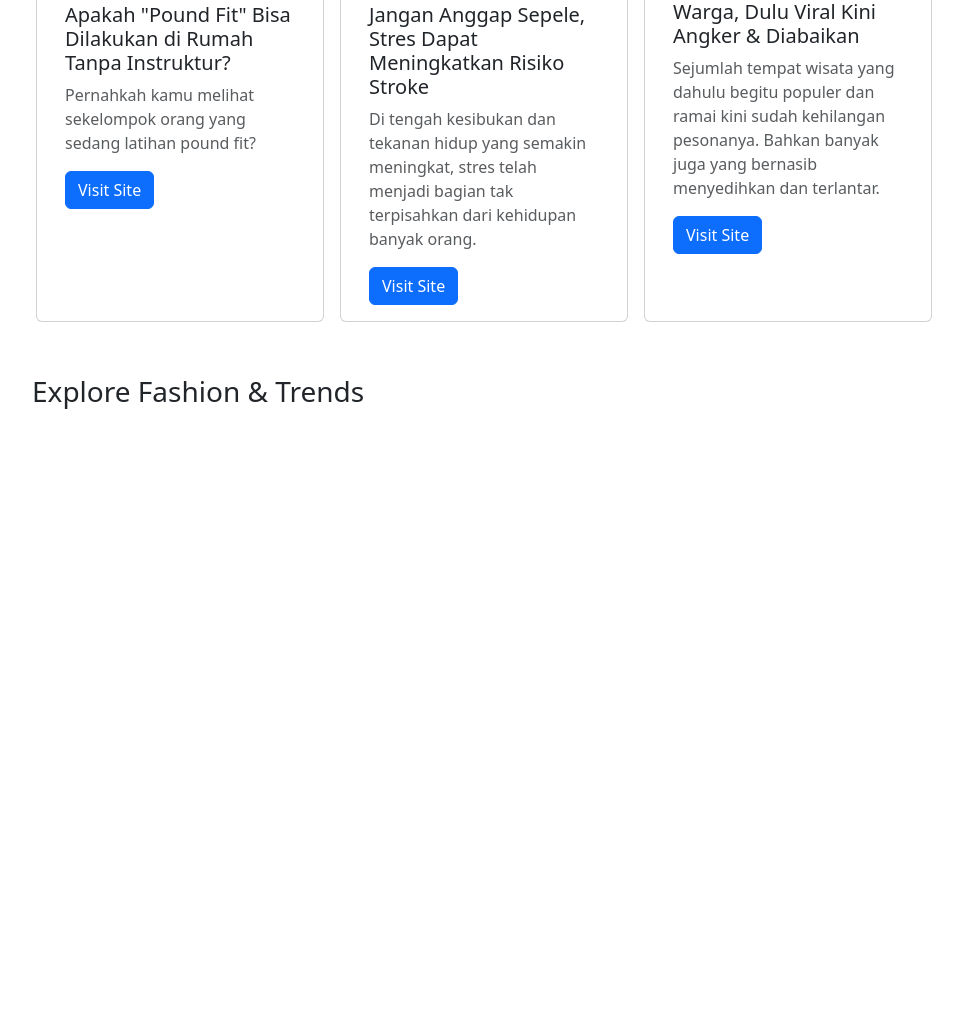
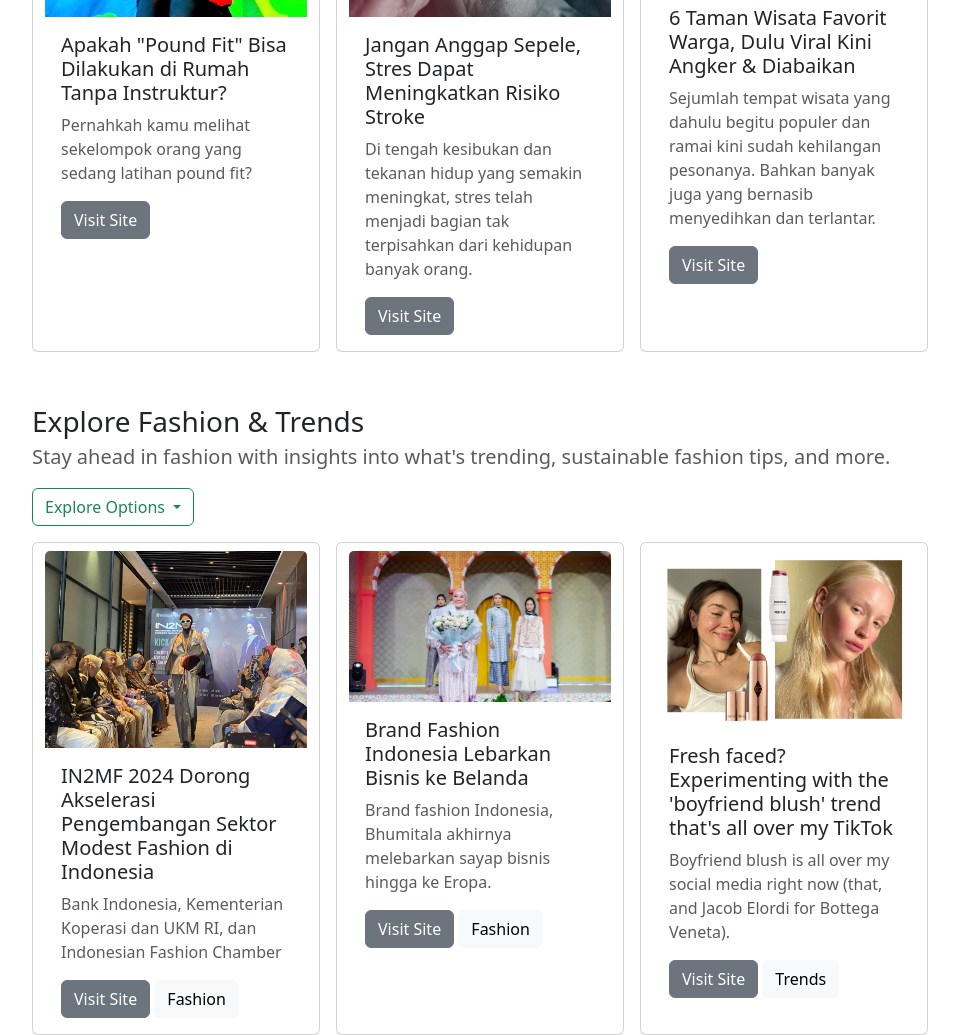
Before and after one commit to axltavideus/tugaspert10, a plain HTML site: page index.html in a window 1280 px wide. Shown: the part 1258-2293 px from the top of the page, without its empty margins (50-1013 px from the left). Before the commit the page ends 1686 px from the top, so only its background shows below. Drawn offline with nearby package versions, Linux system fonts and the light colour scheme.

Commit message:
fashion dan trends section

```diff
--- a/index.html
+++ b/index.html
@@ -77,13 +77,16 @@
     </div>
 
     <div class="container mt-5">
-        <p class="fs-3 mt-4">Latest in Wellness</p>
+        <p class="fs-3 mt-4 mb-0">Latest in Wellness</p>
+        <p class="fs-5 text-body-secondary mt-0">Discover the latest trends in wellness, from meditation techniques to
+            fitness tips that
+            keep you grounded and healthy.</p>
         <form class="d-flex mb-3 lg-xl" role="search">
             <input class="form-control me-2" type="search" placeholder="Search" aria-label="Search">
             <button class="btn btn-outline-success" type="submit">Search</button>
         </form>
 
-        <div class="row grid gap-3 column-gap-3 ms-1">
+        <div class="row grid gap-3 column-gap-3 ms-0">
             <div class="card" style="width: 18rem;"> <!-- Card -->
                 <img src="images/news1.jpeg" class="card-img-top mt-2" alt="...">
                 <div class="card-body">
@@ -91,7 +94,7 @@
                     <p class="card-text text-body-secondary">Pernahkah kamu melihat sekelompok orang yang sedang latihan
                         pound fit?</p>
                     <a href="https://lifestyle.kompas.com/read/2024/10/25/091045120/apakah-pound-fit-bisa-dilakukan-di-rumah-tanpa-instruktur"
-                        class="btn btn-primary">Visit Site</a>
+                        class="btn btn-secondary">Visit Site</a>
                 </div>
             </div>
 
@@ -104,7 +107,7 @@
                         menjadi bagian tak terpisahkan dari kehidupan
                         banyak orang.</p>
                     <a href="https://lifestyle.kompas.com/read/2024/10/25/173100620/jangan-anggap-sepele-stres-dapat-meningkatkan-risiko-stroke"
-                        class="btn btn-primary">Visit Site</a>
+                        class="btn btn-secondary">Visit Site</a>
                 </div>
             </div>
 
@@ -116,19 +119,67 @@
                         kini sudah kehilangan pesonanya. Bahkan banyak juga yang
                         bernasib menyedihkan dan terlantar.</p>
                     <a href="https://www.cnbcindonesia.com/lifestyle/20241022094747-33-581959/6-taman-wisata-favorit-warga-dulu-viral-kini-angker-diabaikan"
-                        class="btn btn-primary">Visit Site</a>
+                        class="btn btn-secondary">Visit Site</a>
                 </div>
             </div>
         </div> <!-- Row End -->
     </div>
 
     <div class="container mt-5">
-        <p class="fs-3 mt-4">Explore Fashion & Trends</p>
-        <ul class="dropdown-menu">
-            <li><a class="dropdown-item" href="#">Regular link</a></li>
-            <li><a class="dropdown-item active" href="#" aria-current="true">Active link</a></li>
-            <li><a class="dropdown-item" href="#">Another link</a></li>
-        </ul>
+        <p class="fs-3 mt-4 mb-0">Explore Fashion & Trends</p>
+        <p class="fs-5 text-body-secondary mt-0">Stay ahead in fashion with insights into what's trending, sustainable
+            fashion tips, and more.</p>
+
+        <div class="dropdown w-100">
+            <button class="btn btn-outline-success dropdown-toggle" type="button" id="dropdownMenuButton"
+                data-bs-toggle="dropdown" aria-expanded="false">
+                Explore Options
+            </button>
+            <ul class="dropdown-menu" aria-labelledby="dropdownMenuButton">
+                <li><a class="dropdown-item" href="#">Fashion</a></li>
+                <li><a class="dropdown-item" href="#">Trends</a></li>
+            </ul>
+        </div>
+
+        <div class="row grid gap-3 column-gap-3 ms-0 mt-3">
+            <div class="card" style="width: 18rem;"> <!-- Card -->
+                <img src="images/fashion1.webp" class="card-img-top mt-2" alt="...">
+                <div class="card-body">
+                    <h5 class="card-title">IN2MF 2024 Dorong Akselerasi Pengembangan Sektor Modest Fashion di Indonesia
+                    </h5>
+                    <p class="card-text text-body-secondary">Bank Indonesia, Kementerian Koperasi dan UKM RI, dan
+                        Indonesian Fashion Chamber</p>
+                    <a href=https://www.beritasatu.com/ekonomi/2850792/in2mf-2024-dorong-akselerasi-pengembangan-sektor-modest-fashion-di-indonesia
+                        class="btn btn-secondary">Visit Site</a>
+                    <div class="btn btn-light">Fashion</div>
+                </div>
+            </div>
+
+            <div class="card" style="width: 18rem;"> <!-- Card -->
+                <img src="images/fashion2.webp" class="card-img-top mt-2" alt="...">
+                <div class="card-body">
+                    <h5 class="card-title">Brand Fashion Indonesia Lebarkan Bisnis ke Belanda</h5>
+                    <p class="card-text text-body-secondary">Brand fashion Indonesia, Bhumitala akhirnya melebarkan
+                        sayap bisnis hingga ke Eropa.</p>
+                    <a href="https://wartaekonomi.co.id/read547506/brand-fashion-indonesia-lebarkan-bisnis-ke-belanda"
+                        class="btn btn-secondary">Visit Site</a>
+                    <div class="btn btn-light">Fashion</div>
+                </div>
+            </div>
+
+            <div class="card" style="width: 18rem;"> <!-- Card -->
+                <img src="images/trends1.jpg" class="card-img-top mt-2" alt="...">
+                <div class="card-body">
+                    <h5 class="card-title">Fresh faced? Experimenting with the 'boyfriend blush' trend that's all over
+                        my TikTok</h5>
+                    <p class="card-text text-body-secondary">Boyfriend blush is all over my social media right now
+                        (that, and Jacob Elordi for Bottega Veneta).</p>
+                    <a href="https://www.russh.com/boyfriend-blush-trend-how-to-recreate/"
+                        class="btn btn-secondary">Visit Site</a>
+                    <div class="btn btn-light">Trends</div>
+                </div>
+            </div>
+        </div> <!-- Row End -->
     </div>
 
 </body>
```
Also changed, not shown: images/fashion1.webp (added), images/fashion2.webp (added), images/trends1.jpg (added).
